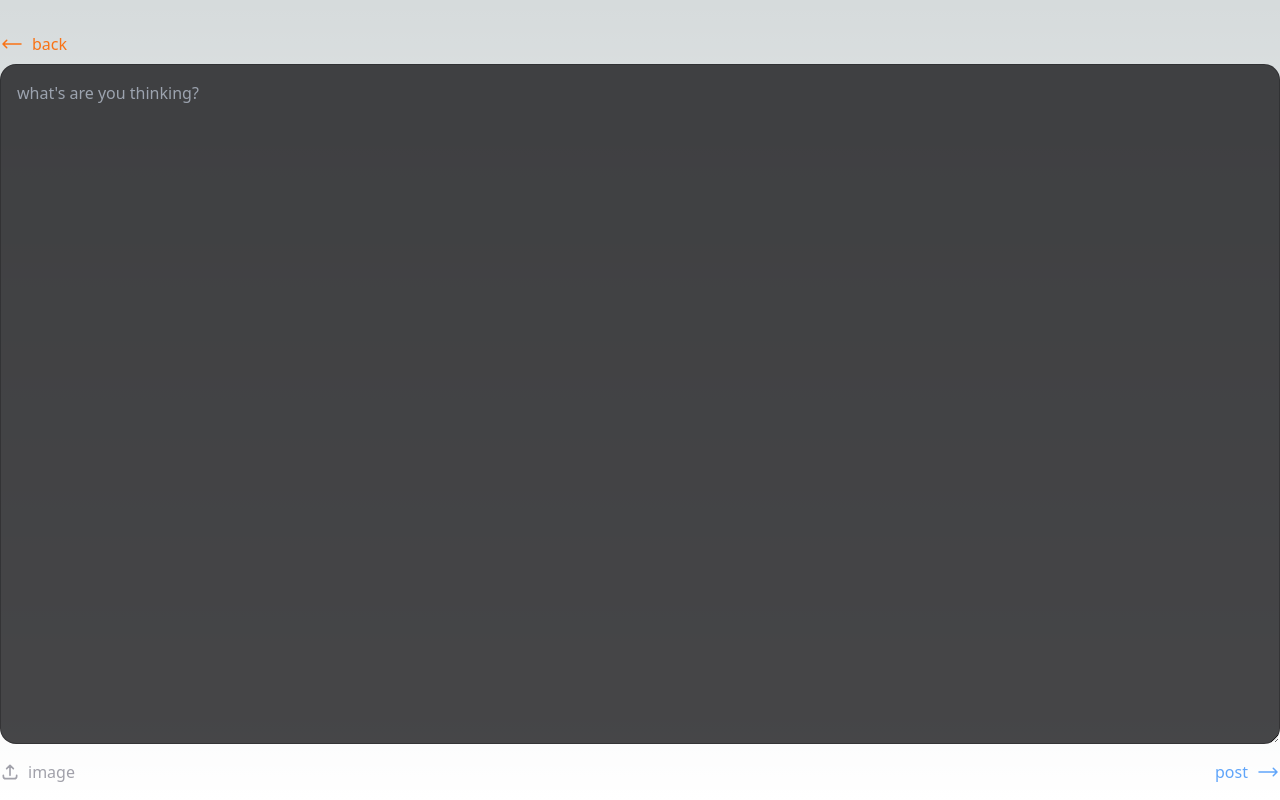
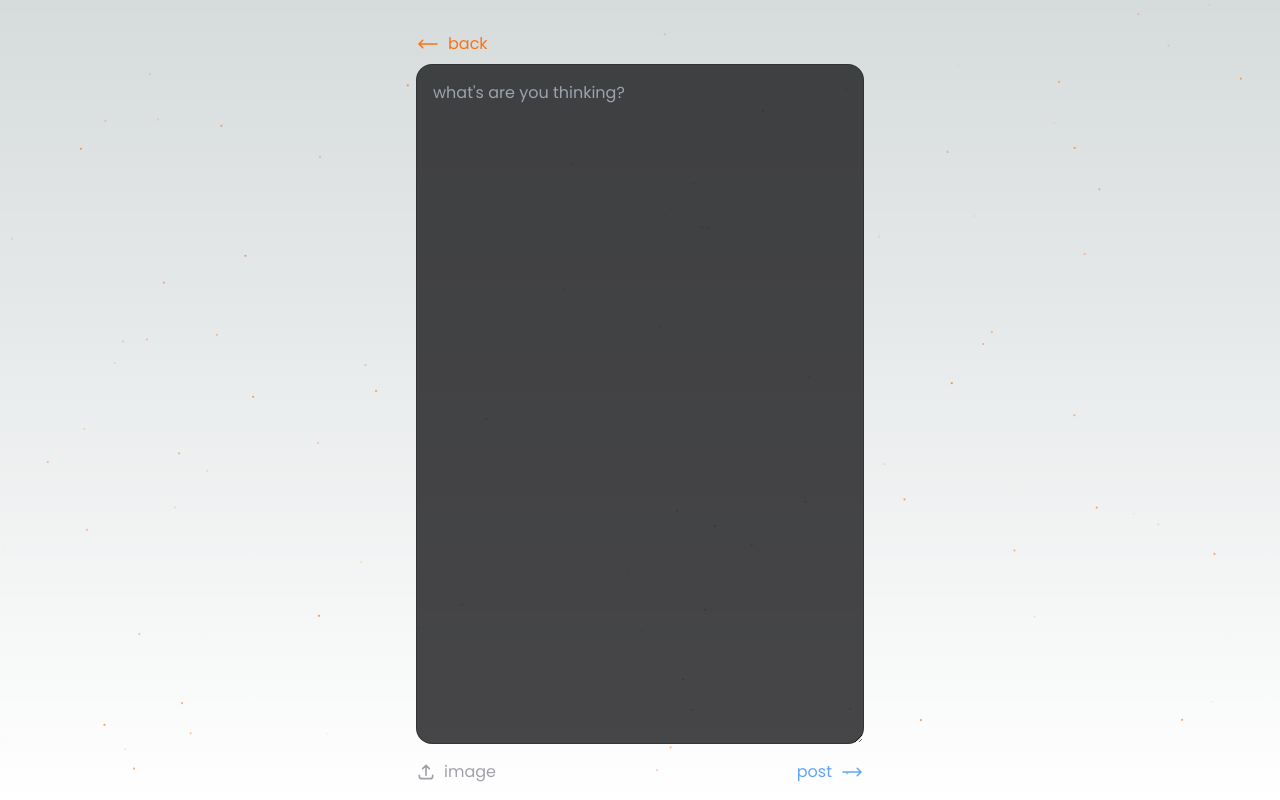
Before and after one commit to rittikbasu/thegarden, a Next.js app: page /post in a window 1280 px wide. Built offline with nearby package versions, Linux system fonts and the light colour scheme.

Commit message:
feat:add dynamic header + tab + particle animation

```diff
--- a/src/pages/_app.js
+++ /dev/null
@@ -1,5 +0,0 @@
-import '@/styles/globals.css'
-
-export default function App({ Component, pageProps }) {
-  return <Component {...pageProps} />
-}
--- /dev/null
+++ b/src/pages/_app.jsx
@@ -0,0 +1,33 @@
+import { useRouter } from "next/router";
+import Header from "@/components/Header";
+import Tab from "@/components/Tab";
+import Particles from "@/components/Particles";
+import "@/styles/globals.css";
+import { Poppins } from "@next/font/google";
+import clsx from "clsx";
+
+const poppins = Poppins({
+  display: "swap",
+  subsets: ["latin"],
+  variable: "--font-poppins",
+  weight: ["400", "500", "600", "700"],
+});
+
+export default function App({ Component, pageProps }) {
+  const router = useRouter();
+  return (
+    <div className={`max-w-lg mx-auto px-8 ${poppins.className}`}>
+      <Particles
+        className="absolute inset-0 -z-10 animate-fade-in"
+        quantity={200}
+      />
+      {router.pathname !== "/post" && (
+        <>
+          <Header />
+          <Tab />
+        </>
+      )}
+      <Component {...pageProps} />
+    </div>
+  );
+}
```
